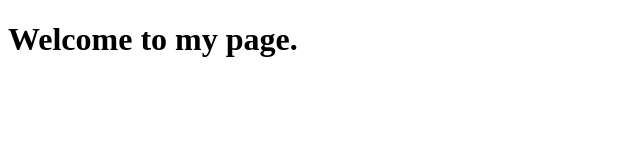
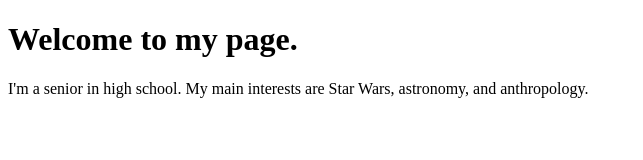
Before and after one commit to ewhite32/myPage, a plain HTML site: page index.html in a window 1280 px wide. Shown: the whole page, without its empty margins (0-643 px from the left). Drawn offline with Linux system fonts and the light colour scheme.

Commit message:
Update index.html

```diff
--- a/index.html
+++ b/index.html
@@ -4,5 +4,8 @@
 <h1>
   Welcome to my page.
 </h1>
+<body>
+  I'm a senior in high school. My main interests are Star Wars, astronomy, and anthropology.
+</body>
 </head>
 </html>
```
